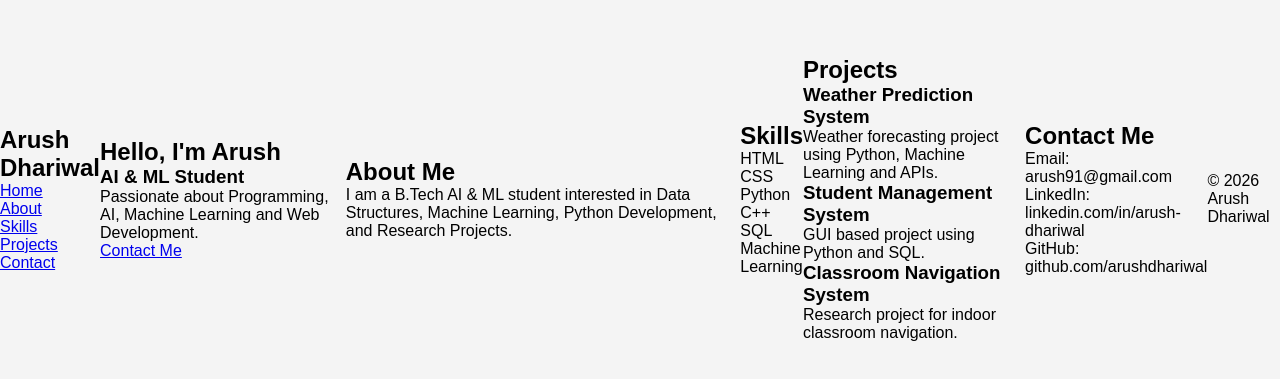
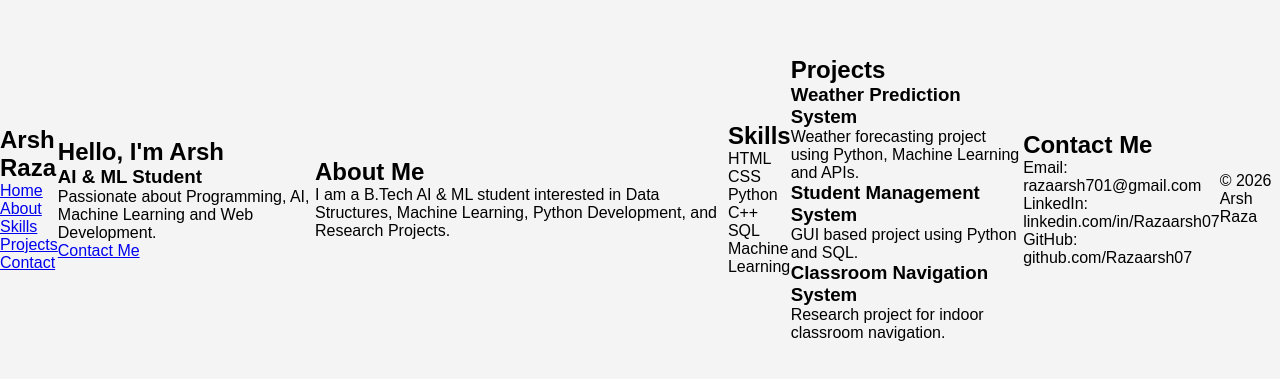
Before and after one commit to Razaarsh07/CodSoft-Web-Developmeent, a plain HTML site: page PORTFOLIO/index.html in a window 1280 px wide. Shown: the part 201-580 px from the top of the page. Drawn offline with Linux system fonts and the light colour scheme; files that its build step writes are made by us from their sources.

Commit message:
Update index.html

```diff
--- a/PORTFOLIO/index.html
+++ b/PORTFOLIO/index.html
@@ -1,9 +1,10 @@
+
 <!DOCTYPE html>
 <html lang="en">
 <head>
     <meta charset="UTF-8">
     <meta name="viewport" content="width=device-width, initial-scale=1.0">
-    <title>Arush Portfolio</title>
+    <title>Arsh Portfolio</title>
     <link rel="stylesheet" href="style.css">
 </head>
 <body>
@@ -11,7 +12,7 @@
     <!-- Navigation -->
     <header>
         <nav>
-            <h2 class="logo">Arush Dhariwal</h2>
+            <h2 class="logo">Arsh Raza</h2>
 
             <ul>
                 <li><a href="#home">Home</a></li>
@@ -26,7 +27,7 @@
     <!-- Home Section -->
     <section id="home" class="hero">
         <div class="hero-content">
-            <h1>Hello, I'm Arush</h1>
+            <h1>Hello, I'm Arsh</h1>
             <h3>AI & ML Student</h3>
             <p>Passionate about Programming, AI, Machine Learning and Web Development.</p>
             <a href="#contact" class="btn">Contact Me</a>
@@ -91,13 +92,13 @@
     <section id="contact">
         <h2>Contact Me</h2>
 
-        <p>Email: arush91@gmail.com</p>
-        <p>LinkedIn: linkedin.com/in/arush-dhariwal</p>
-        <p>GitHub: github.com/arushdhariwal</p>
+        <p>Email: razaarsh701@gmail.com</p>
+        <p>LinkedIn: linkedin.com/in/Razaarsh07</p>
+        <p>GitHub: github.com/Razaarsh07</p>
     </section>
 
     <footer>
-        <p>© 2026 Arush Dhariwal</p>
+        <p>© 2026 Arsh Raza</p>
     </footer>
 
 </body>
```
